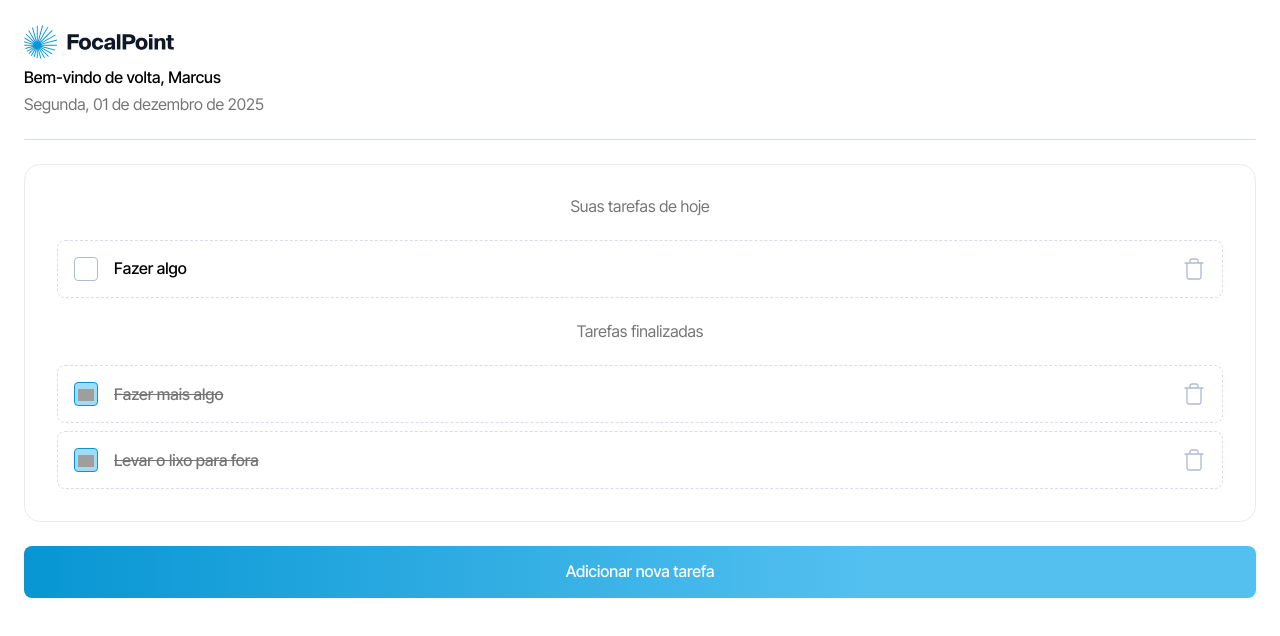
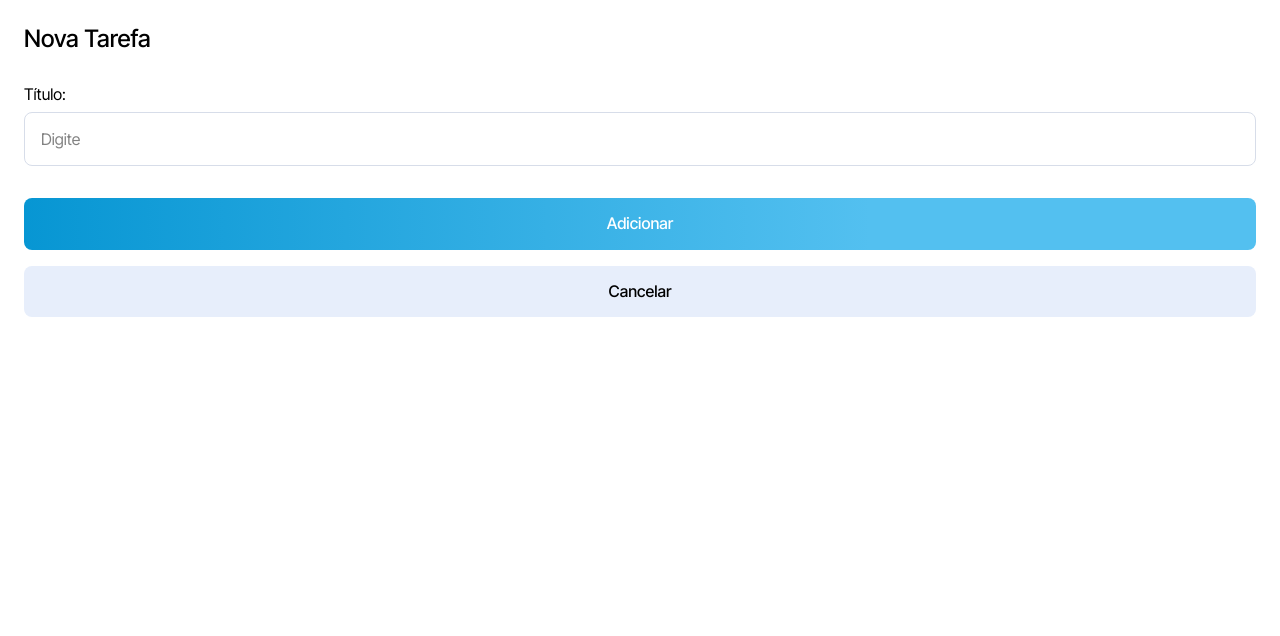
Before and after one commit to Typhonn003/testelegaplan, a Next.js app: page / in a window 1280 px wide. Both pictures are taken after a click on the button "Adicionar nova tarefa". Shown: the top 636 px of the page. Built offline with nearby package versions, Linux system fonts and the light colour scheme; grey boxes are pictures that could not be loaded.

Commit message:
feat: new todo logic

```diff
--- /dev/null
+++ b/src/app/components/Button.tsx
@@ -0,0 +1,16 @@
+import React from "react";
+
+interface ButtonProps extends React.ButtonHTMLAttributes<HTMLButtonElement> {
+  children: React.ReactNode;
+  color?: "primary" | "grey" | "delete";
+}
+
+export const Button = ({ children, color, ...rest }: ButtonProps) => {
+  const buttonClass = `btn ${color}`;
+
+  return (
+    <button className={buttonClass} {...rest}>
+      {children}
+    </button>
+  );
+};
--- /dev/null
+++ b/src/app/components/Modal.tsx
@@ -0,0 +1,48 @@
+import { useState } from "react";
+import "../styles/modal.scss";
+import "./Button";
+import { Button } from "./Button";
+
+interface ModalProps {
+  isOpen: boolean;
+  onClose: () => void;
+  createTodo: (label: string) => void;
+}
+
+export const Modal: React.FC<ModalProps> = ({
+  isOpen,
+  onClose,
+  createTodo,
+}) => {
+  const [title, setTitle] = useState("");
+
+  if (!isOpen) return null;
+  const handleSubmit = (e: React.FormEvent<HTMLFormElement>) => {
+    e.preventDefault();
+    createTodo(title);
+    setTitle("");
+  };
+
+  return (
+    <div className="modal container">
+      <h2>Nova Tarefa</h2>
+      <form onSubmit={handleSubmit}>
+        <label>
+          Título:
+          <input
+            type="text"
+            placeholder="Digite"
+            onChange={(e) => setTitle(e.target.value)}
+            required
+          />
+        </label>
+        <div>
+          <Button type="submit">Adicionar</Button>
+          <Button type="button" onClick={onClose} color="grey">
+            Cancelar
+          </Button>
+        </div>
+      </form>
+    </div>
+  );
+};
--- a/src/app/page.tsx
+++ b/src/app/page.tsx
@@ -4,8 +4,10 @@ import "./styles/header.scss";
 import "./styles/todoList.scss";
 import "./styles/button.scss";
 import "./styles/container.scss";
+import "./styles/modal.scss";
+import { useState } from "react";
 import { TodoCard } from "./components/TodoCard";
-import { useState } from "react";
+import { Modal } from "./components/Modal";
 
 const initialTodoList = [
   {
@@ -27,6 +29,7 @@ const initialTodoList = [
 
 export default function Home() {
   const [todoList, setTodoList] = useState(initialTodoList);
+  const [isModalOpen, setIsModalOpen] = useState(false);
 
   const handleTodoCompleted = (id: number) => {
     setTodoList((prevList) =>
@@ -35,6 +38,19 @@ export default function Home() {
       )
     );
   };
+
+  const createTodo = (label: string) => {
+    const newTodo = {
+      id: todoList.length + 1,
+      label,
+      completed: false,
+    };
+    setTodoList([...todoList, newTodo]);
+    closeModal();
+  };
+
+  const openModal = () => setIsModalOpen(true);
+  const closeModal = () => setIsModalOpen(false);
 
   return (
     <div className="container">
@@ -70,7 +86,14 @@ export default function Home() {
               ))}
           </ul>
         </div>
-        <button className="btn">Adicionar nova tarefa</button>
+        <button className="btn" onClick={openModal}>
+          Adicionar nova tarefa
+        </button>
+        <Modal
+          isOpen={isModalOpen}
+          onClose={closeModal}
+          createTodo={createTodo}
+        />
       </main>
     </div>
   );
--- a/src/app/styles/button.scss
+++ b/src/app/styles/button.scss
@@ -8,4 +8,17 @@
   font-weight: 500;
   font-size: 1rem;
   line-height: 1.21rem;
+
+  &.primary {
+    background: linear-gradient(90deg, #0796d3 0%, #53c0f0 68.65%);
+  }
+
+  &.grey {
+    background: #e7eefb;
+    color: #000;
+  }
+
+  &.delete {
+    background: linear-gradient(90deg, #d30707 0%, #f05353 68.65%);
+  }
 }
--- /dev/null
+++ b/src/app/styles/modal.scss
@@ -0,0 +1,53 @@
+/* styles/modal.scss */
+.modal {
+  height: 100vh;
+  position: fixed;
+  top: 0;
+  left: 0;
+  right: 0;
+  bottom: 0;
+  background: #fff;
+  display: flex;
+  flex-direction: column;
+  gap: 2rem;
+
+  h2 {
+    font-size: 24px;
+    font-weight: 500;
+    line-height: 1.815rem;
+  }
+
+  form {
+    display: flex;
+    flex-direction: column;
+    gap: 2rem;
+  }
+
+  label {
+    display: flex;
+    flex-direction: column;
+    font-size: 1rem;
+    font-weight: 400;
+    line-height: 1.21rem;
+    gap: 0.5rem;
+
+    input {
+      padding: 1rem;
+      border: 1px solid #d7dde9;
+      border-radius: 0.5rem;
+      font-size: 1rem;
+
+      &::placeholder {
+        font-size: 16px;
+        font-weight: 400;
+        opacity: 0.9;
+      }
+    }
+  }
+
+  div {
+    display: flex;
+    flex-direction: column;
+    gap: 1rem;
+  }
+}
```
